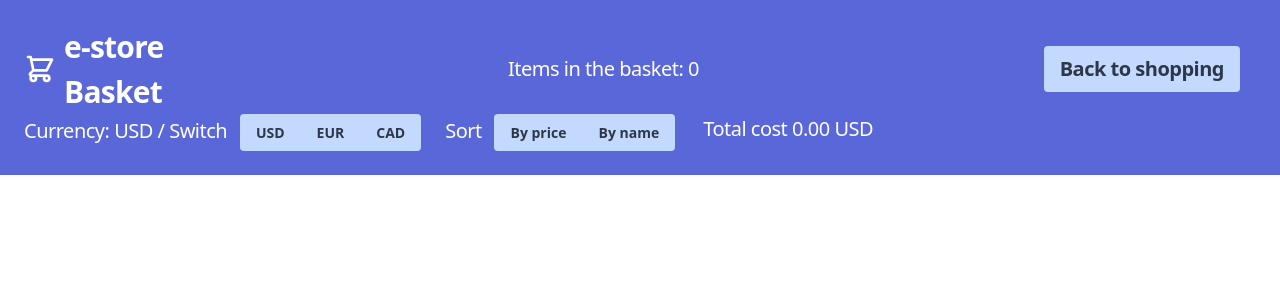
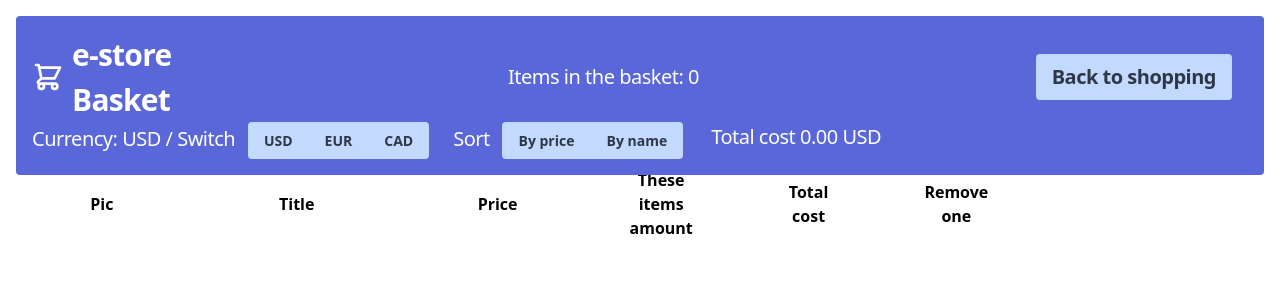
Before and after one commit to Macbaren/ecommerce, a React (Create React App) app: page /basket in a window 1280 px wide. Shown: the top 300 px of the page. Built offline with nearby package versions, Linux system fonts and the light colour scheme.

Commit message:
added table to the basket fixed sort method

```diff
--- a/src/components/Basket/basket-items.js
+++ b/src/components/Basket/basket-items.js
@@ -1,7 +1,9 @@
 import React from 'react'
 import { useSelector, useDispatch } from 'react-redux'
+import { removeItem } from '../../redux/reducers/basket'
 
 const BasketItems = () => {
+
   const addedItems = useSelector((s) => s.basket)
   const sortBy = useSelector((s) => s.items.sortBy)
 
@@ -21,35 +23,50 @@ const BasketItems = () => {
         : arr.sort((a, b) => (a[sortBy]).localeCompare(b[sortBy]))
   }
 
+  const sameItems = (arr, id) => {
+    return arr.filter(it => it.id === id).length
+  }
+
   return (
-    <div className="flex flex-wrap m-6">
+    <div className="flex flex-wrap mt-40 ml-6" >
+
+      <table className="table-fixed">
+        <thead>
+          <tr>
+            <th className="product__image w-1/4 px-12 py-2">Pic</th>
+            <th className="product__title w-1/2 px-12 py-2">Title</th>
+            <th className="product__price w-1/4 px-12 py-2">Price</th>
+            <th className="product__amount w-1/4 px-12 py-2">These items amount</th>
+            <th className="product__total_price w-1/4 px-12 py-2">Total cost</th>
+            <th className="product__remove w-1/4 px-12 py-2">Remove one</th>
+          </tr>
+        </thead>
+        <tbody>
           {sorting(addedItems.basketGoods)
+            .filter((item, index) => addedItems.basketGoods.indexOf(item) === index)
             .map((it) => (
-        <div key={it.id} className="card max-w-sm rounded overflow-hidden shadow-lg m-4">
+            <tr key={it.id}>
+              <td className="border px-12 py-2">
                 <img className="card__image w-full" src={it.image} alt={it.description} />
-          <div className="px-6 py-4">
-            <div className="card__title font-bold text-xl mb-2">{it.title}</div>
-            <p className="card__description text-gray-700 text-base">
-              {it.description}
-            </p>
-            <p className="card__currency text-gray-700 text-base">
-              Currency - {addedItems.currency}
-            </p>
-            <p className="card__price text-gray-700 text-base">
-              Price: {currencyPrice(addedItems.currency, it.price)}
-            </p>
-            <p className="card__product-amount text-gray-700 text-base">
-              Items in the cart -
-            </p>
+              </td>
+              <td className="border px-12 py-2">{it.title}</td>
+              <td className="border px-12 py-2">{currencyPrice(addedItems.currency, it.price)} {addedItems.currency}</td>
+              <td className="border px-12 py-2">{sameItems(addedItems.basketGoods, it.id)}</td>
+              <td className="border px-12 py-2">
+                {sameItems(addedItems.basketGoods, it.id) * currencyPrice(addedItems.currency, it.price)} {addedItems.currency}
+              </td>
+              <td className="border px-12 py-2">
                 <button
                   className="bg-gray-300 hover:bg-gray-400 text-gray-800 font-bold py-2 px-4 rounded inline-flex items-center"
+                  onClick={ (() => dispatch(removeItem(it))) }
                 >
                   <svg className="fill-current w-4 h-4 mr-2" xmlns="http://www.w3.org/2000/svg" viewBox="0 0 20 20"><path d="M13 8V2H7v6H2l8 8 8-8h-5zM0 18h20v2H0v-2z"/></svg>
                   <span>Remove</span>
                 </button>
-          </div>
-        </div>
-      ))}
+              </td>
+            </tr>))}
+        </tbody>
+      </table>
     </div>
   )
 }
--- a/src/components/Basket/basket-navbar.js
+++ b/src/components/Basket/basket-navbar.js
@@ -20,7 +20,7 @@ function BasketNavbar() {
   const dispatch = useDispatch()
 
   return (
-    <nav className="flex items-center justify-between flex-wrap bg-indigo-600 p-6">
+    <nav className="flex fixed top-0 inset-x-0 rounded items-center justify-between flex-wrap bg-indigo-600 p-4 m-4">
       <div className="flex items-center flex-shrink-0 text-white mr-6">
         <svg xmlns="http://www.w3.org/2000/svg" fill="none" height="2em" width="2em"viewBox="0 0 24 24" stroke="currentColor">
           <path strokeLinecap="round" strokeLinejoin="round" strokeWidth="2" d="M3 3h2l.4 2M7 13h10l4-8H5.4M7 13L5.4 5M7 13l-2.293 2.293c-.63.63-.184 1.707.707 1.707H17m0 0a2 2 0 100 4 2 2 0 000-4zm-8 2a2 2 0 11-4 0 2 2 0 014 0z" />
--- a/src/components/Main/items.js
+++ b/src/components/Main/items.js
@@ -23,7 +23,7 @@ const Items = () => {
   }
 
   return (
-    <div className="flex flex-wrap m-6">
+    <div className="flex flex-wrap mt-40">
       {sorting(item.goods)
         .map((it) => (
         <div key={it.id} className="card max-w-sm rounded overflow-hidden shadow-lg m-4">
--- a/src/components/Main/navbar.js
+++ b/src/components/Main/navbar.js
@@ -20,7 +20,7 @@ function Navbar() {
   const dispatch = useDispatch()
 
   return (
-    <nav className="flex items-center justify-between flex-wrap bg-green-600 p-6">
+    <nav className="flex fixed top-0 inset-x-0 rounded items-center justify-between flex-wrap bg-green-600 p-4 m-4">
       <div className="flex items-center flex-shrink-0 text-white mr-6">
         <svg className="fill-current h-8 w-8 mr-2" width="54" height="54" viewBox="0 0 25 25" xmlns="http://www.w3.org/2000/svg"><path d="M10,6.978c-1.666,0-3.022,1.356-3.022,3.022S8.334,13.022,10,13.022s3.022-1.356,3.022-3.022S11.666,6.978,10,6.978M10,12.267c-1.25,0-2.267-1.017-2.267-2.267c0-1.25,1.016-2.267,2.267-2.267c1.251,0,2.267,1.016,2.267,2.267C12.267,11.25,11.251,12.267,10,12.267 M18.391,9.733l-1.624-1.639C14.966,6.279,12.563,5.278,10,5.278S5.034,6.279,3.234,8.094L1.609,9.733c-0.146,0.147-0.146,0.386,0,0.533l1.625,1.639c1.8,1.815,4.203,2.816,6.766,2.816s4.966-1.001,6.767-2.816l1.624-1.639C18.536,10.119,18.536,9.881,18.391,9.733 M16.229,11.373c-1.656,1.672-3.868,2.594-6.229,2.594s-4.573-0.922-6.23-2.594L2.41,10l1.36-1.374C5.427,6.955,7.639,6.033,10,6.033s4.573,0.922,6.229,2.593L17.59,10L16.229,11.373z"></path></svg>
         <Link to="/" className="brand-name font-semibold text-3xl tracking-tight">Macbaren <br/> e-store</Link>
--- a/src/redux/reducers/basket.js
+++ b/src/redux/reducers/basket.js
@@ -1,6 +1,7 @@
 // import basketjson from '/JS projects/skillcrucialStudy/ecommerce/src/basket-items.json'
 
 const ADD_ITEM = 'ADD_ITEM'
+const REMOVE_ITEM = 'REMOVE_ITEM'
 const UPDATE_CURRENCY = 'UPDATE_CURRENCY'
 const UPDATE_SORTING = 'UPDATE_SORTING'
 
@@ -19,6 +20,14 @@ export default (state = initialState, action) => {
       return {
         ...state,
         basketGoods: [...state.basketGoods, action.newItem]
+      }
+    }
+
+    case REMOVE_ITEM: {
+      const index = state.basketGoods.indexOf(action.oldItem)
+      return {
+        ...state,
+        basketGoods: [...state.basketGoods.filter((it, ind) => ind !== index)]
       }
     }
 
@@ -45,6 +54,10 @@ export function addItem(newItem) {
   return { type: ADD_ITEM, newItem }
 }
 
+export function removeItem(oldItem) {
+  return { type: REMOVE_ITEM, oldItem }
+}
+
 export function updateCurrency(currency) {
   return { type: UPDATE_CURRENCY, currency }
 }
```
Lines whose indentation alone changed are shown as unchanged.
